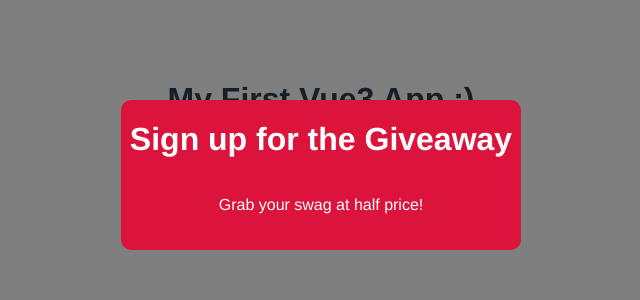
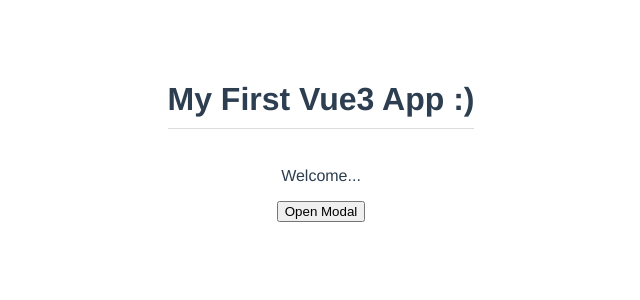
Before and after one commit to MacDavid1989/vue3-modal-project-practice, a Vue app: page / in a window 1280 px wide. Shown: the top 300 px of the page, without its empty margins (319-959 px from the left). Built offline with nearby package versions, Linux system fonts and the light colour scheme.

Commit message:
create button with click event to toggle modal appearance using v-if

```diff
--- a/src/App.vue
+++ b/src/App.vue
@@ -1,6 +1,10 @@
 <template>
   <h1>{{ title }}</h1>
-  <Modal :header="header" :text="text" theme="sale" />
+  <p>Welcome...</p>
+  <div v-if="showModal">
+    <Modal :header="header" :text="text" theme="sale" />
+  </div>
+  <button @click="toggleModal">Open Modal</button>
 </template>
 
 <script>
@@ -14,7 +18,13 @@
       title: "My First Vue3 App :)",
       header: "Sign up for the Giveaway",
       text: "Grab your swag at half price!",
+      showModal: false,
     };
+  },
+  methods: {
+    toggleModal() {
+      this.showModal = !this.showModal;
+    },
   },
 };
 </script>
```
